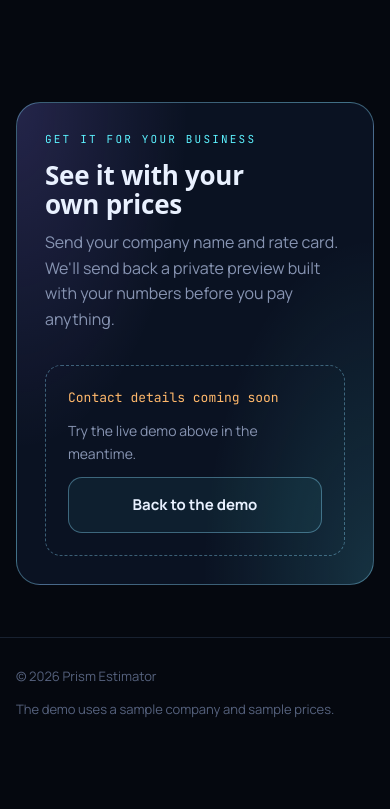
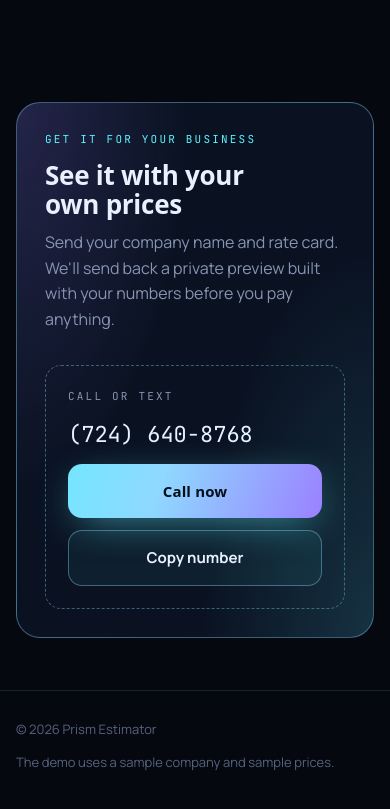
Before and after one commit to zdubsky/revive-cleaning, a plain HTML site: page index.html in a window 390 px wide. Shown: the part 9715-10524 px from the top of the page. Before the commit the page ends 10475 px from the top, so only its background shows below. Drawn offline with nearby package versions, Linux system fonts and the light colour scheme; a web font is replaced by a local one.

Commit message:
Add phone number to contact section

```diff
--- a/index.html
+++ b/index.html
@@ -476,8 +476,8 @@ footer .wrap{display:flex;justify-content:space-between;flex-wrap:wrap;gap:12px;
 /* Seller settings: fill in contact before sharing widely */
 const SELLER = {
   product: 'Prism Estimator',
-  email: '',        // e.g. 'sales@yourdomain.com'
-  link: '',         // e.g. a Calendly or Google Form URL
+  phone: '(724) 640-8768',   // shown publicly
+  link: '',         // optional: a Calendly or Google Form URL
   linkLabel: 'Book a 15-minute call'
 };
 
@@ -486,13 +486,18 @@ document.getElementById('yr').textContent = new Date().getFullYear();
 
 // Contact box
 const box = document.getElementById('contactBox');
-if (SELLER.email || SELLER.link) {
+if (SELLER.phone || SELLER.link) {
   let h = '';
-  if (SELLER.email) h += `<div class="eyebrow" style="color:var(--mute)">Email</div><div class="v" id="em">${SELLER.email}</div><button class="btn" type="button" id="copyEm">Copy email</button>`;
-  if (SELLER.link) h += `<a class="btn primary" href="${SELLER.link}" target="_blank" rel="noopener">${SELLER.linkLabel}</a>`;
+  if (SELLER.phone) {
+    const tel = SELLER.phone.replace(/[^\d+]/g, '');
+    h += `<div class="eyebrow" style="color:var(--mute)">Call or text</div><div class="v" style="font-size:22px">${SELLER.phone}</div>
+      <a class="btn primary" href="tel:${tel}">Call now</a>
+      <button class="btn" type="button" id="copyPh">Copy number</button>`;
+  }
+  if (SELLER.link) h += `<a class="btn" href="${SELLER.link}" target="_blank" rel="noopener">${SELLER.linkLabel}</a>`;
   box.innerHTML = h;
-  const ce = document.getElementById('copyEm');
-  if (ce) ce.onclick = () => copyText(SELLER.email, ce, 'Copy email');
+  const cp = document.getElementById('copyPh');
+  if (cp) cp.onclick = () => copyText(SELLER.phone, cp, 'Copy number');
 } else {
   box.innerHTML = '<span class="soon">Contact details coming soon</span><p style="margin:0;color:var(--mute);font-size:14px">Try the live demo above in the meantime.</p><a class="btn" href="#demo">Back to the demo</a>';
 }
```
